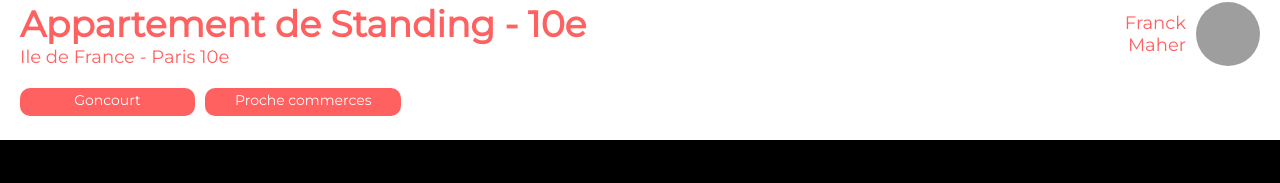
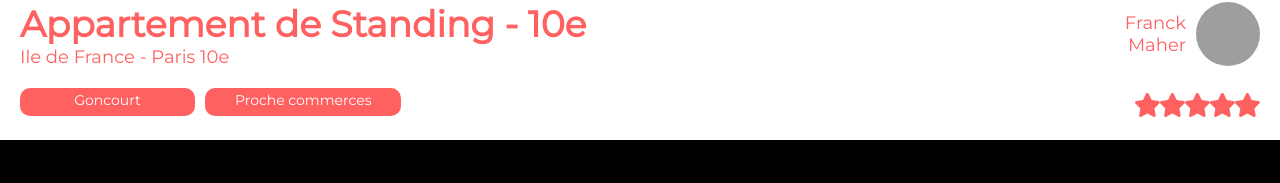
Before and after one commit to BenoitDx/P6OC, a React (Create React App) app in the folder kasa/: page /Logement/0979876d in a window 1280 px wide. Shown: the part 835-1018 px from the top of the page. Built offline with nearby package versions, Linux system fonts and the light colour scheme; grey boxes are pictures that could not be loaded.

Commit message:
Ajout rating

```diff
--- a/kasa/src/componemts/Infologement.js
+++ b/kasa/src/componemts/Infologement.js
@@ -2,7 +2,7 @@ import React from 'react';
 import { useParams } from 'react-router-dom';
 import data from '../data/logementData.json';
 import '../styles/Infologement.css'
-
+import Rating from '../componemts/Rating';
 const Infologement = () => {
   const { id } = useParams();
    // Recherche des données de la carte correspondant à l'ID dans les données
@@ -22,8 +22,9 @@ const Infologement = () => {
       <div className='second-part'>
         <div className='host'>
           <div className='host-name'>{cardData.host.name}</div>
-          <img className='host-pic' src={cardData.host.picture} alt={'gallerie'} />
+          <img className='host-pic' src={cardData.host.picture}  />
         </div>
+        <Rating rating={cardData.rating} />
       </div>
     </div>
   );
--- /dev/null
+++ b/kasa/src/componemts/Rating.js
@@ -0,0 +1,24 @@
+import React from 'react';
+import starEmpty from '../images/star-empty.svg';
+import starPlain from '../images/star-plain.svg';
+
+const Rating = ({ rating }) => {
+  const MAX_RATING = 5;
+  const fullStars = Math.floor(rating);
+  const hasHalfStar = rating - fullStars >= 0.5;
+  const emptyStars = MAX_RATING - fullStars - hasHalfStar;
+
+  const renderStar = (type, key) => (
+    <img key={key} className='star-icon' src={type} alt={`star-${type}`} />
+  );
+
+  return (
+    <div className='rating-stars'>
+      {[...Array(fullStars)].map((_, index) => renderStar(starPlain, index))}
+      {hasHalfStar && renderStar(starPlain, fullStars)}
+      {[...Array(emptyStars)].map((_, index) => renderStar(starEmpty, index + fullStars + hasHalfStar))}
+    </div>
+  );
+};
+
+export default Rating;
```
Also changed, not shown: kasa/src/images/star-empty.svg (added), kasa/src/images/star-plain.svg (added).
